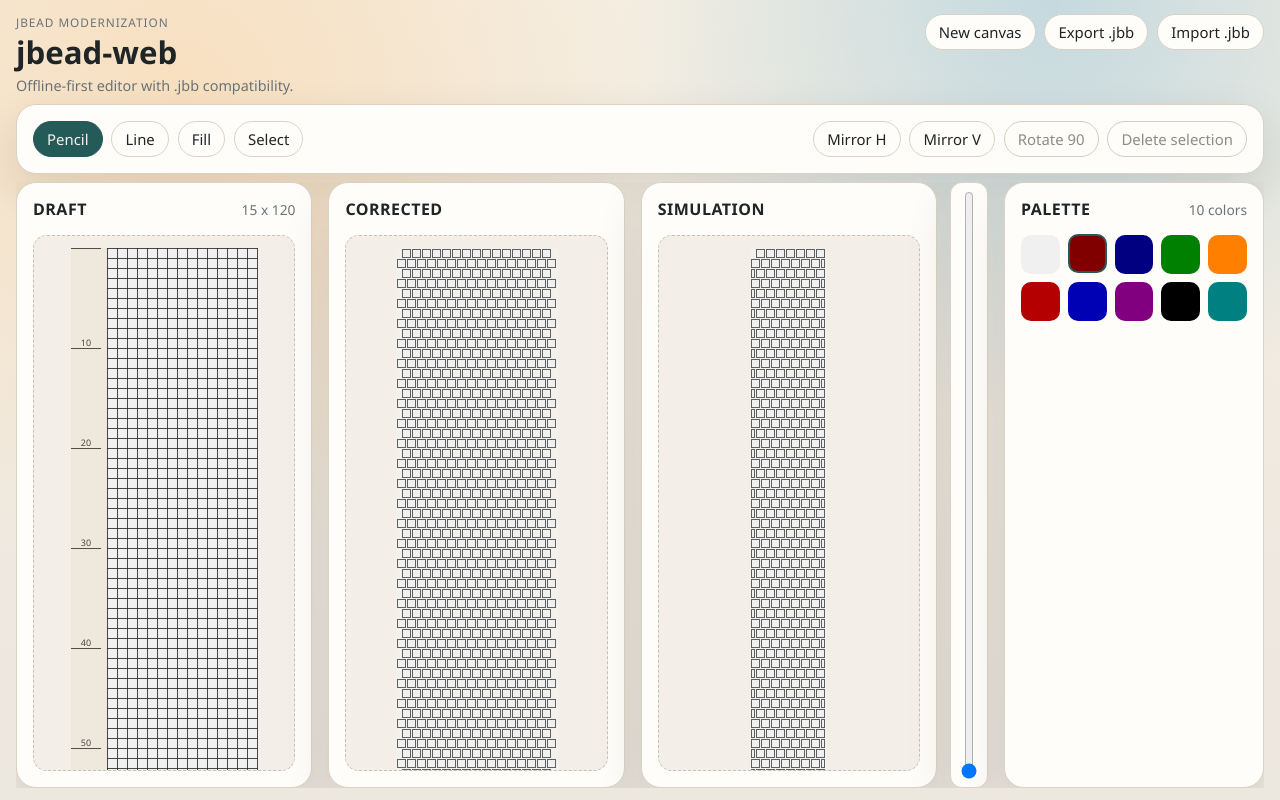
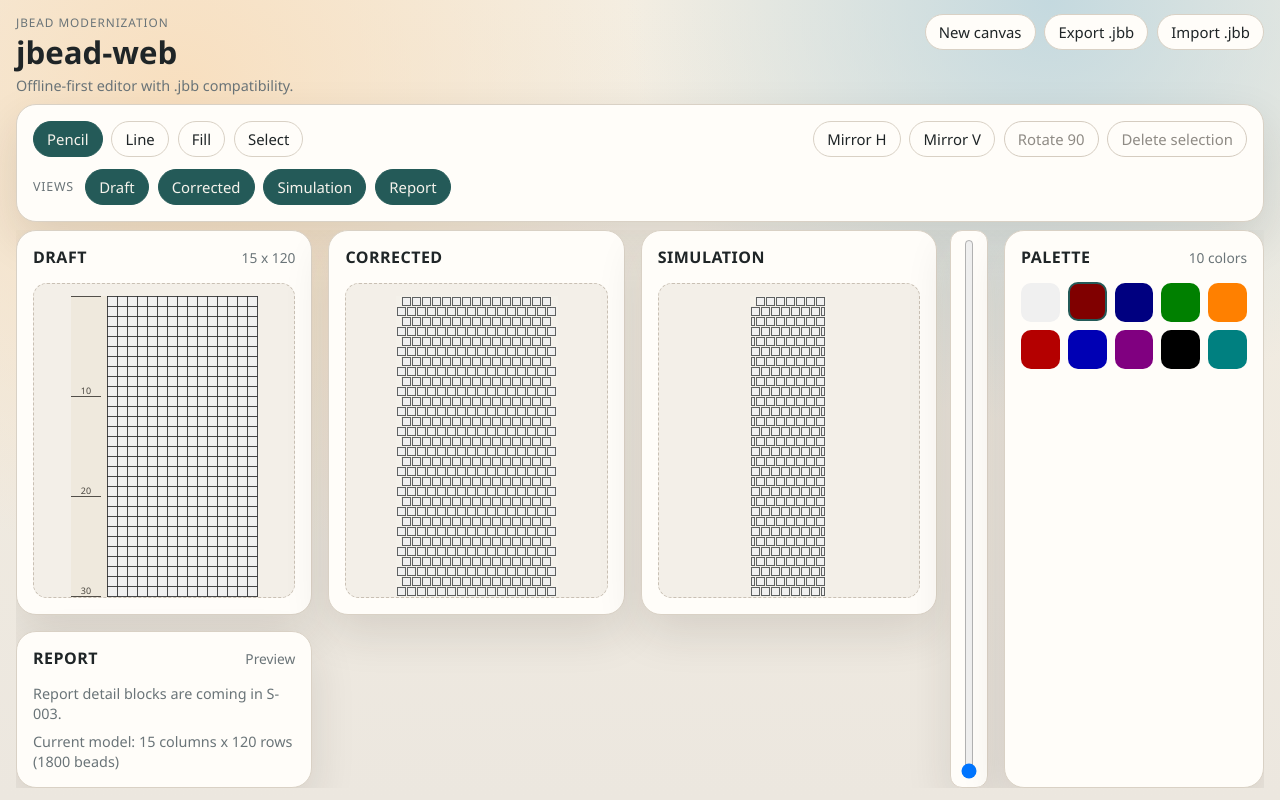
Before and after one commit to cyrilcombe/tsbead, a React (Vite) app: page / in a window 1280 px wide. Built offline with nearby package versions, Linux system fonts and the light colour scheme.

Commit message:
feat(ui): add per-pane view toggles and report placeholder

```diff
--- a/src/App.tsx
+++ b/src/App.tsx
@@ -4,7 +4,7 @@ import { parseJbb, serializeJbb } from './io/jbb/format'
 import { loadProject, saveProject } from './storage/db'
 import { BeadCanvas } from './ui/canvas/BeadCanvas'
 import { BeadPreviewCanvas } from './ui/canvas/BeadPreviewCanvas'
-import type { CellPoint, SelectionRect, ToolId } from './domain/types'
+import type { CellPoint, SelectionRect, ToolId, ViewPaneId } from './domain/types'
 import './index.css'
 
 const LOCAL_PROJECT_ID = 'local-default'
@@ -13,6 +13,12 @@ const TOOLS: Array<{ id: ToolId; label: string }> = [
   { id: 'line', label: 'Line' },
   { id: 'fill', label: 'Fill' },
   { id: 'select', label: 'Select' },
+]
+const VIEW_PANES: Array<{ id: ViewPaneId; label: string }> = [
+  { id: 'draft', label: 'Draft' },
+  { id: 'corrected', label: 'Corrected' },
+  { id: 'simulation', label: 'Simulation' },
+  { id: 'report', label: 'Report' },
 ]
 
 function colorToCss(color: [number, number, number, number?]): string {
@@ -29,6 +35,7 @@ function App() {
   const reset = useEditorStore((state) => state.reset)
   const setSelectedColor = useEditorStore((state) => state.setSelectedColor)
   const setSelectedTool = useEditorStore((state) => state.setSelectedTool)
+  const setViewVisibility = useEditorStore((state) => state.setViewVisibility)
   const setSelection = useEditorStore((state) => state.setSelection)
   const deleteSelection = useEditorStore((state) => state.deleteSelection)
   const mirrorHorizontal = useEditorStore((state) => state.mirrorHorizontal)
@@ -65,6 +72,12 @@ function App() {
   const height = document.model.rows.length
   const selectedTool = document.view.selectedTool
   const selectedColor = document.view.selectedColor
+  const isDraftVisible = document.view.draftVisible
+  const isCorrectedVisible = document.view.correctedVisible
+  const isSimulationVisible = document.view.simulationVisible
+  const isReportVisible = document.view.reportVisible
+  const hasCanvasPaneVisible = isDraftVisible || isCorrectedVisible || isSimulationVisible
+  const hasAnyPaneVisible = hasCanvasPaneVisible || isReportVisible
   const canRotate =
     selection !== null &&
     Math.abs(selection.end.x - selection.start.x) === Math.abs(selection.end.y - selection.start.y)
@@ -141,6 +154,13 @@ function App() {
     dragStartRef.current = null
     setDragPreview(null)
     deleteSelection()
+  }
+
+  const paneVisibilityById: Record<ViewPaneId, boolean> = {
+    draft: isDraftVisible,
+    corrected: isCorrectedVisible,
+    simulation: isSimulationVisible,
+    report: isReportVisible,
   }
 
   const onPaneScroll = (source: HTMLDivElement) => {
@@ -255,11 +275,30 @@ function App() {
             </button>
           </div>
         </div>
+        <div className="view-row">
+          <span className="view-row-label">Views</span>
+          <div className="button-strip">
+            {VIEW_PANES.map((pane) => {
+              const visible = paneVisibilityById[pane.id]
+              return (
+                <button
+                  key={pane.id}
+                  className={`action view-toggle ${visible ? 'active' : ''}`}
+                  aria-pressed={visible}
+                  onClick={() => setViewVisibility(pane.id, !visible)}
+                >
+                  {pane.label}
+                </button>
+              )
+            })}
+          </div>
+        </div>
       </section>
 
       <main className="workspace">
         <section className="preview-with-scrollbar">
           <section className="preview-grid">
+            {isDraftVisible ? (
               <section className="panel canvas-panel draft-panel">
                 <div className="panel-title">
                   <h2>Draft</h2>
@@ -267,7 +306,11 @@ function App() {
                     {width} x {height}
                   </span>
                 </div>
-              <div ref={draftScrollRef} className="canvas-scroll" onScroll={(event) => onPaneScroll(event.currentTarget)}>
+                <div
+                  ref={draftScrollRef}
+                  className="canvas-scroll"
+                  onScroll={(event) => onPaneScroll(event.currentTarget)}
+                >
                   <BeadCanvas
                     document={document}
                     selectionOverlay={selectionOverlay}
@@ -279,7 +322,9 @@ function App() {
                   />
                 </div>
               </section>
+            ) : null}
 
+            {isCorrectedVisible ? (
               <section className="panel canvas-panel">
                 <div className="panel-title">
                   <h2>Corrected</h2>
@@ -292,7 +337,9 @@ function App() {
                   <BeadPreviewCanvas document={document} variant="corrected" />
                 </div>
               </section>
+            ) : null}
 
+            {isSimulationVisible ? (
               <section className="panel canvas-panel">
                 <div className="panel-title">
                   <h2>Simulation</h2>
@@ -305,8 +352,31 @@ function App() {
                   <BeadPreviewCanvas document={document} variant="simulation" />
                 </div>
               </section>
+            ) : null}
+
+            {isReportVisible ? (
+              <section className="panel report-panel">
+                <div className="panel-title">
+                  <h2>Report</h2>
+                  <span>Preview</span>
+                </div>
+                <div className="report-content">
+                  <p>Report detail blocks are coming in S-003.</p>
+                  <p>
+                    Current model: {width} columns x {height} rows ({width * height} beads)
+                  </p>
+                </div>
+              </section>
+            ) : null}
+
+            {!hasAnyPaneVisible ? (
+              <section className="panel empty-pane">
+                <p>Select at least one view to display a pane.</p>
+              </section>
+            ) : null}
           </section>
 
+          {hasCanvasPaneVisible ? (
             <div className="shared-scrollbar-panel" aria-label="Shared pattern scroll">
               <input
                 className="shared-scrollbar"
@@ -317,6 +387,7 @@ function App() {
                 onChange={(event) => setSharedScrollRatio(Number(event.currentTarget.value) / 1000)}
               />
             </div>
+          ) : null}
         </section>
 
         <aside className="panel sidebar">
--- a/src/domain/editorStore.ts
+++ b/src/domain/editorStore.ts
@@ -1,7 +1,7 @@
 import { create } from 'zustand'
 import { createEmptyDocument } from './defaults'
 import { getLinePoints, normalizeRect, snapLineEnd, type NormalizedRect } from './gridMath'
-import type { CellPoint, JBeadDocument, SelectionRect, ToolId } from './types'
+import type { CellPoint, JBeadDocument, SelectionRect, ToolId, ViewPaneId } from './types'
 
 interface EditorState {
   document: JBeadDocument
@@ -12,6 +12,7 @@ interface EditorState {
   fillLine: (point: CellPoint, value: number) => void
   setSelectedColor: (colorIndex: number) => void
   setSelectedTool: (tool: ToolId) => void
+  setViewVisibility: (pane: ViewPaneId, visible: boolean) => void
   setSelection: (selection: SelectionRect | null) => void
   clearSelection: () => void
   deleteSelection: () => void
@@ -222,6 +223,24 @@ export const useEditorStore = create<EditorState>((set) => ({
       return { document, selection }
     })
   },
+  setViewVisibility: (pane, visible) => {
+    set((state) => {
+      const keyByPane: Record<ViewPaneId, 'draftVisible' | 'correctedVisible' | 'simulationVisible' | 'reportVisible'> = {
+        draft: 'draftVisible',
+        corrected: 'correctedVisible',
+        simulation: 'simulationVisible',
+        report: 'reportVisible',
+      }
+      const key = keyByPane[pane]
+      if (state.document.view[key] === visible) {
+        return state
+      }
+
+      const document = cloneDocument(state.document)
+      document.view[key] = visible
+      return { document }
+    })
+  },
   setSelection: (selection) => {
     set((state) => {
       if (selection === null) {
--- a/src/domain/types.ts
+++ b/src/domain/types.ts
@@ -1,4 +1,5 @@
 export type ToolId = 'pencil' | 'line' | 'fill' | 'select'
+export type ViewPaneId = 'draft' | 'corrected' | 'simulation' | 'report'
 
 export type RgbaColor = [number, number, number, number?]
 
--- a/src/index.css
+++ b/src/index.css
@@ -133,7 +133,7 @@ h1 {
 .preview-grid {
   display: grid;
   gap: 1rem;
-  grid-template-columns: repeat(3, minmax(220px, 1fr));
+  grid-template-columns: repeat(auto-fit, minmax(220px, 1fr));
   min-height: 0;
 }
 
@@ -157,10 +157,31 @@ h1 {
   flex-wrap: wrap;
 }
 
+.view-row {
+  margin-top: 0.7rem;
+  display: flex;
+  align-items: center;
+  gap: 0.7rem;
+  flex-wrap: wrap;
+}
+
+.view-row-label {
+  text-transform: uppercase;
+  letter-spacing: 0.06em;
+  font-size: 0.78rem;
+  color: var(--muted);
+}
+
 .button-strip {
   display: flex;
   flex-wrap: wrap;
   gap: 0.55rem;
+}
+
+.view-toggle.active {
+  background: #245a58;
+  border-color: #245a58;
+  color: #f6f3ec;
 }
 
 .panel {
@@ -194,6 +215,33 @@ h1 {
   min-height: 0;
   display: flex;
   flex-direction: column;
+}
+
+.report-panel {
+  min-height: 0;
+}
+
+.report-content {
+  color: var(--muted);
+  font-size: 0.9rem;
+  display: grid;
+  gap: 0.55rem;
+}
+
+.report-content p {
+  margin: 0;
+}
+
+.empty-pane {
+  min-height: 170px;
+  display: flex;
+  align-items: center;
+  justify-content: center;
+  color: var(--muted);
+}
+
+.empty-pane p {
+  margin: 0;
 }
 
 .draft-panel {
```
Also changed, not shown: 2 other files (tests, documents, lock files or other folders). Lines whose indentation alone changed are shown as unchanged.
